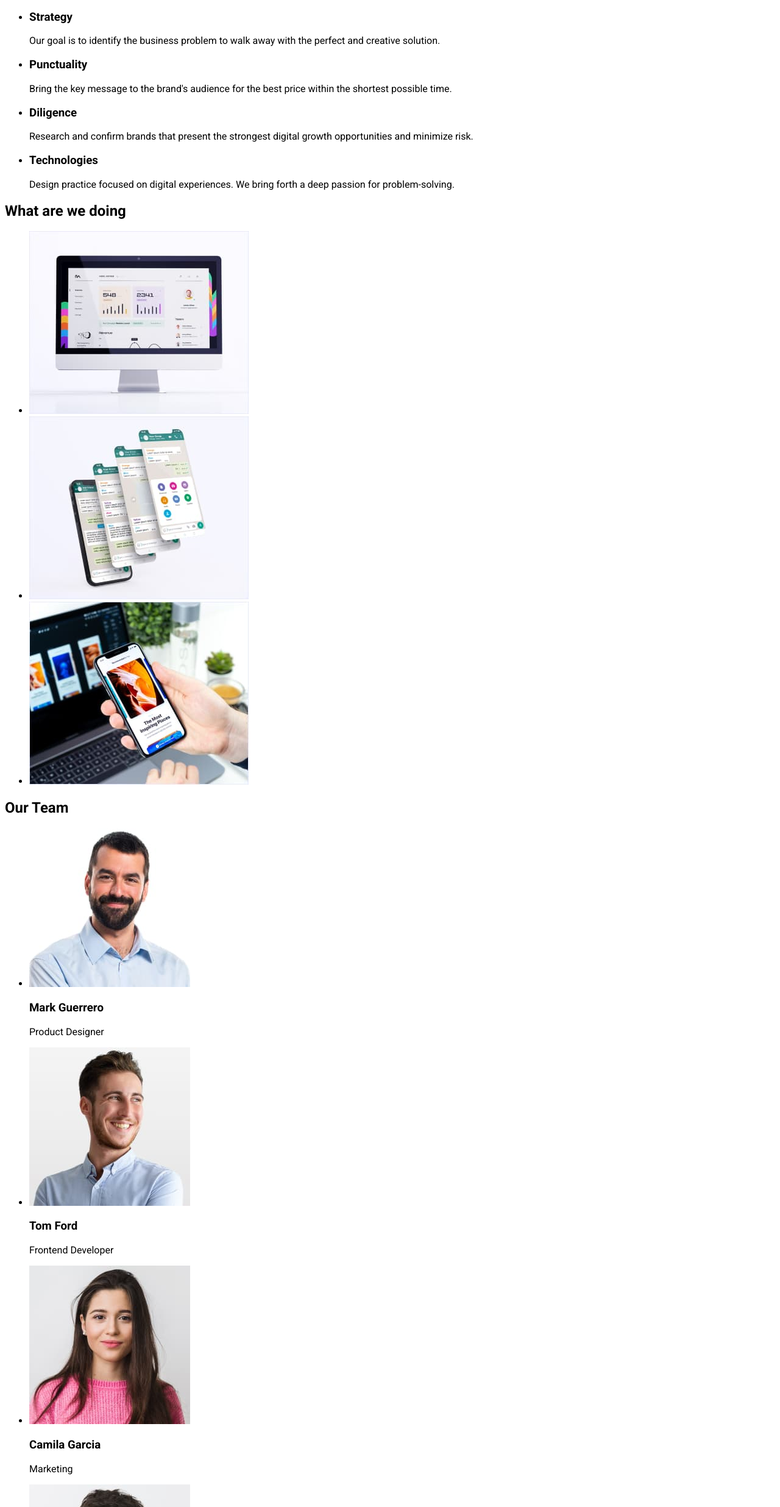
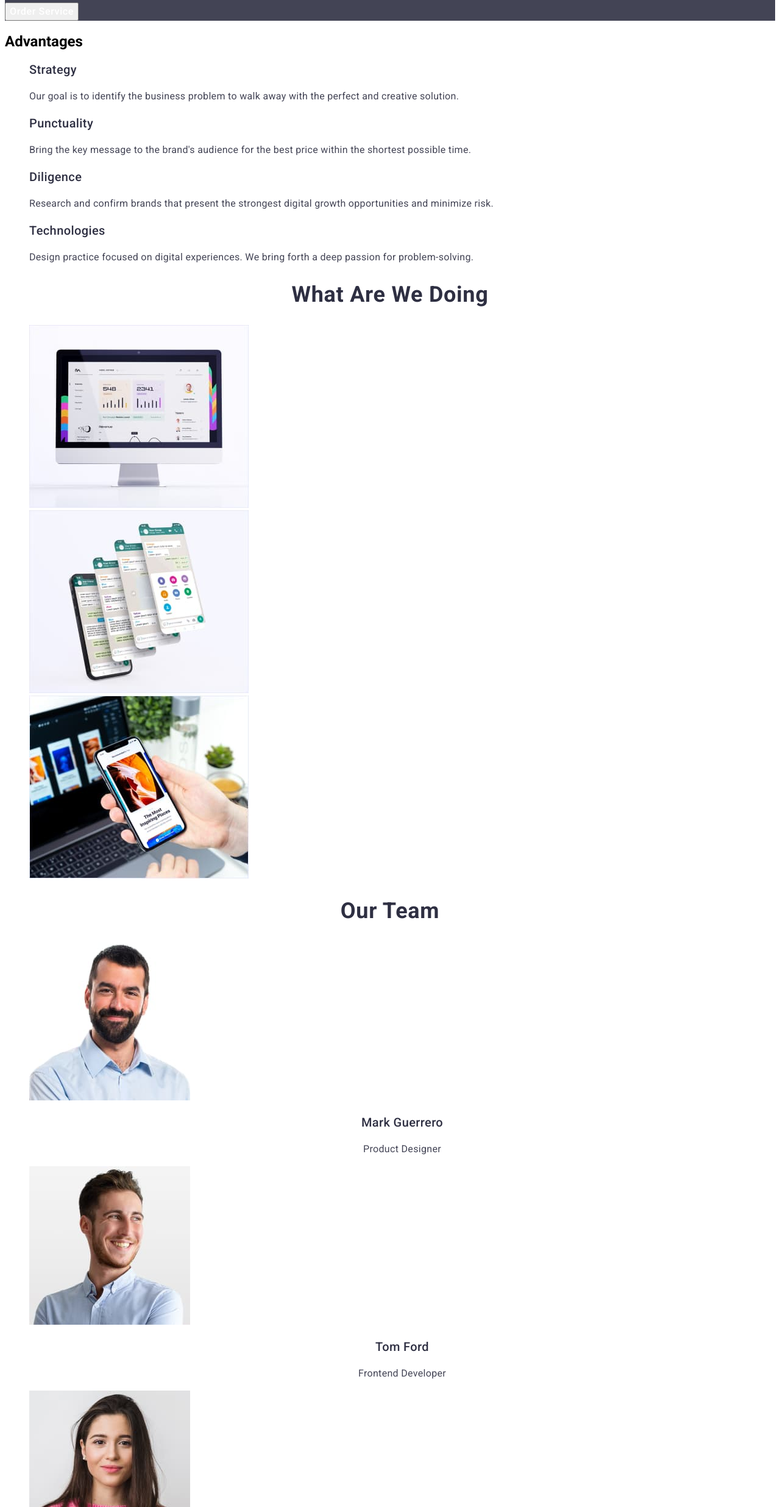
Before and after one commit to MaksimGulay/goit-markup-hw-02, a plain HTML site: page index.html in a window 1280 px wide. Shown: the part 328-2800 px from the top of the page at 61% size. Drawn offline with Linux system fonts and the light colour scheme.

Commit message:
Add classes and stiles

```diff
--- a/css/styles.css
+++ b/css/styles.css
@@ -3,24 +3,11 @@ body {
     font-family: 'Roboto', sans-serif;
 }
 
+/* ---------------header-------------- */
 .list {
     list-style: none;
     text-decoration: none;
 }
-
-.list {
-    text-decoration: none;
-}
-
-.heder {}
-
-.heafer-navigation {}
-
-.header-logo {}
-
-.header-list {}
-
-.header-item {}
 
 .header-link {
     font-weight: 500;
@@ -30,9 +17,18 @@ body {
     color: #2E2F42;
 }
 
-.header-adress {}
+.header-link:hover,
+.header-link:focus,
+.header-mail:hover,
+.header-mail:focus,
+.header-tel:hover,
+.header-tel:focus {
+    color: #404BBF;
+}
 
 .header-mail {
+    font-family: 'Roboto';
+    font-style: normal;
     font-weight: 400;
     font-size: 16px;
     line-height: 1.5;
@@ -41,16 +37,28 @@ body {
 }
 
 .header-tel {
+    font-family: 'Roboto';
+    font-style: normal;
     font-weight: 400;
     font-size: 16px;
     line-height: 1.5;
     letter-spacing: 0.02em;
     color: #434455;
 }
+/* ---------------/header-------------- */
 
-.hero-section {}
+/* --------------hero-section---------- */
+.hero-section {
+    background-color: #434455;
+}
 
-.hero-title {}
+.hero-title {font-weight: 700;
+    font-size: 56px;
+    line-height: 1.07;
+    text-align: center;
+    letter-spacing: 0.02em;
+    color: #FFFFFF;
+    }
 
 .hero-button {
     font-family: inherit;
@@ -62,3 +70,75 @@ body {
     letter-spacing: 0.04em;
     color: #FFFFFF;
 }
+/* --------------/hero-section---------- */
+
+/* -------------Section about----------- */
+
+.about-title {
+    font-weight: 500;
+    font-size: 20px;
+    line-height: 1.2;
+    letter-spacing: 0.02em;
+    color: #2E2F42;
+}
+.about-subtitle {
+    font-weight: 400;
+    font-size: 16px;
+    line-height: 1.5;
+    letter-spacing: 0.02em;
+    color: #434455;
+}
+/* ------------/Section about----------- */
+
+/* ------------Work section------------- */
+
+.worck-title{
+    font-size: 36px;
+    line-height: 1.11;
+    text-align: center;
+    letter-spacing: 0.02em;
+    text-transform: capitalize;
+    color: #2E2F42;
+}
+/* -----------/Work section------------- */
+
+/* -----------Team section-------------- */
+
+.team-maintitle{
+    font-size: 36px;
+    line-height: 1.11;
+    text-align: center;
+    letter-spacing: 0.02em;
+    text-transform: capitalize;
+    color: #2E2F42;
+}
+
+.team-title{
+    font-weight: 500;
+    font-size: 20px;
+    line-height: 1.2;
+    text-align: center;
+    letter-spacing: 0.02em;
+    color: #2E2F42;
+}
+
+.team-subtitle{
+    font-weight: 400;
+    font-size: 16px;
+    line-height: 1.5;
+    text-align: center;
+    letter-spacing: 0.02em;
+    color: #434455;
+}
+/* ----------/Team section-------------- */
+
+/* -----------Footer section------------ */
+
+.footer-subtitle{
+    font-weight: 400;
+    font-size: 16px;
+    line-height: 1.5;
+    letter-spacing: 0.02em;
+    color: #E7E9FC;
+}
+/* ----------/Footer section------------ */
--- a/index.html
+++ b/index.html
@@ -16,7 +16,7 @@
 <body>
     <header class="heder">
 
-        <nav class="heafer-navigation">
+        <nav class="header-navigation">
             <a href="./index.html" class="header-logo">WebStudio</a>
 
             <ul class="header-list list">
@@ -46,25 +46,25 @@
         <!-- Section about -->
         <section>
             <h2>Advantages</h2>
-            <ul>
-                <li>
-                    <h3>Strategy</h3>
-                    <p>Our goal is to identify the business
+            <ul class="about-list list">
+                <li class="about-item">
+                    <h3 class="about-title">Strategy</h3>
+                    <p class="about-subtitle">Our goal is to identify the business
                         problem to walk away with the perfect and creative solution.</p>
                 </li>
-                <li>
-                    <h3>Punctuality</h3>
-                    <p>Bring the key message to the brand's audience for the best price within the shortest possible
+                <li class="about-item">
+                    <h3 class="about-title">Punctuality</h3>
+                    <p class="about-subtitle">Bring the key message to the brand's audience for the best price within the shortest possible
                         time.</p>
                 </li>
                 <li>
-                    <h3>Diligence</h3>
-                    <p>Research and confirm brands that present the strongest digital growth opportunities and minimize
+                    <h3 class="about-title">Diligence</h3>
+                    <p class="about-subtitle">Research and confirm brands that present the strongest digital growth opportunities and minimize
                         risk.</p>
                 </li>
-                <li>
-                    <h3>Technologies</h3>
-                    <p>Design practice focused on digital experiences. We bring forth a deep passion for
+                <li class="about-item">
+                    <h3 class="about-title">Technologies</h3>
+                    <p class="about-subtitle">Design practice focused on digital experiences. We bring forth a deep passion for
                         problem-solving.</p>
                 </li>
             </ul>
@@ -73,9 +73,9 @@
         <!-- /Section about -->
 
         <!-- Work section -->
-        <section>
-            <h2>What are we doing</h2>
-            <ul>
+        <section class="worck-section">
+            <h2 class="worck-title">What are we doing</h2>
+            <ul class="worck-list list">
                 <li><img src="./images/project1.jpg" alt="project1" width="360" height="300"></li>
                 <li><img src="./images/project2.jpg" alt="project2" width="360" height="300"></li>
                 <li><img src="./images/project3.jpg" alt="project3" width="360" height="300"></li>
@@ -84,24 +84,24 @@
         <!-- /Work section -->
 
         <!-- Team section -->
-        <section>
-            <h2>Our Team</h2>
-            <ul>
+        <section class="team-section">
+            <h2 class="team-maintitle">Our Team</h2>
+            <ul class="team-list list">
                 <li><img src="./images/person1.jpg" alt="person1" width="264" height="260">
-                    <h3>Mark Guerrero</h3>
-                    <p>Product Designer</p>
+                    <h3 class="team-title">Mark Guerrero</h3>
+                    <p class="team-subtitle">Product Designer</p>
                 </li>
                 <li><img src="./images/person2.jpg" alt="person2" width="264" height="260">
-                    <h3>Tom Ford</h3>
-                    <p>Frontend Developer</p>
+                    <h3 class="team-title">Tom Ford</h3>
+                    <p class="team-subtitle">Frontend Developer</p>
                 </li>
                 <li><img src="./images/person3.jpg" alt="person3" width="264" height="260">
-                    <h3>Camila Garcia</h3>
-                    <p>Marketing</p>
+                    <h3 class="team-title">Camila Garcia</h3>
+                    <p class="team-subtitle">Marketing</p>
                 </li>
                 <li><img src="./images/person4.jpg" alt="person4" width="264" height="260">
-                    <h3>Daniel Wilson</h3>
-                    <p>UI Designer</p>
+                    <h3 class="team-title">Daniel Wilson</h3>
+                    <p class="team-subtitle">UI Designer</p>
                 </li>
             </ul>
         </section>
@@ -109,9 +109,9 @@
 
     </main>
     <!-- Footer section -->
-    <footer>
+    <footer class="footer-section">
         <a href="./index.html">WebStudio</a>
-        <p>Increase the flow of customers and sales for your business with digital marketing & growth solutions.</p>
+        <p class="footer-subtitle">Increase the flow of customers and sales for your business with digital marketing & growth solutions.</p>
     </footer>
     <!-- /Footer section -->
 
```
